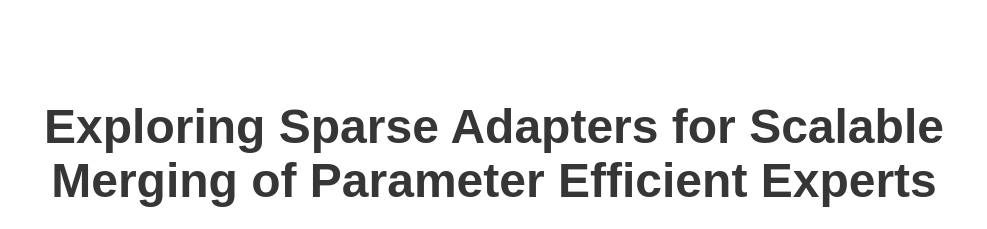
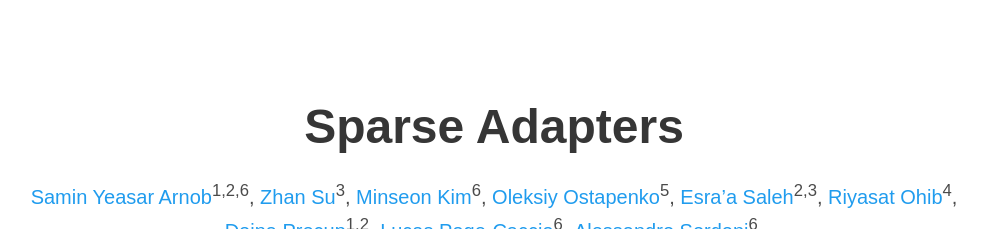
Before and after one commit to sparse-adapters/sparse-adapters.github.io, a plain HTML site: page index.html in a window 1280 px wide. Shown: the top 229 px of the page, without its empty margins (146-1133 px from the left). Drawn offline with nearby package versions, Linux system fonts and the light colour scheme; some icons are missing; a web font is replaced by a local one.

Commit message:
Update index.html

```diff
--- a/index.html
+++ b/index.html
@@ -58,7 +58,7 @@
     <div class="container is-max-desktop">
       <div class="columns is-centered">
         <div class="column has-text-centered">
-          <h1 class="title is-1 publication-title">Exploring Sparse Adapters for Scalable Merging of Parameter Efficient Experts</h1>
+          <h1 class="title is-1 publication-title">Sparse Adapters</h1>
           <div class="is-size-5 publication-authors">
             <span class="author-block">
               <a href="https://saminyeasar.github.io">Samin Yeasar Arnob</a><sup>1,2,6</sup>,</span>
```
